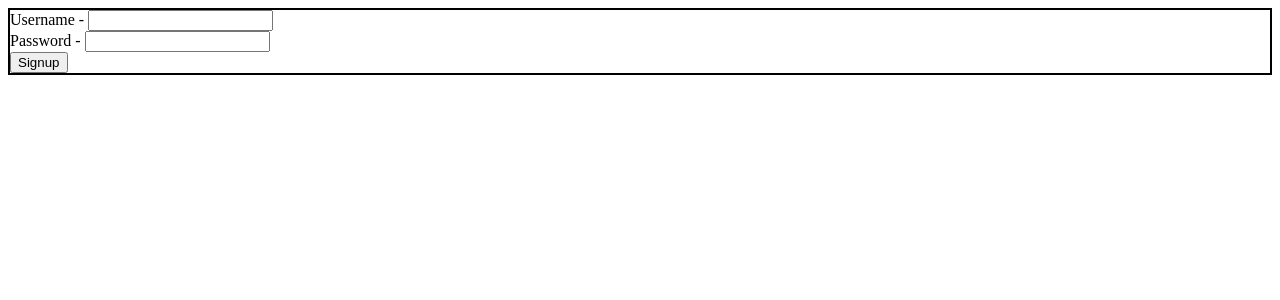
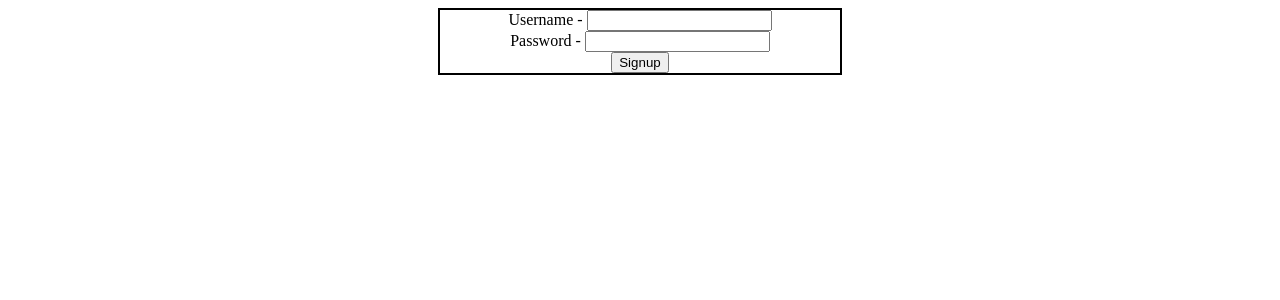
Before and after one commit to Tridib11/Cohort-Restart, a React (Vite) app in the folder week-5/vite-course-selling-app/: page / in a window 1280 px wide. Shown: the top 300 px of the page. Built offline with nearby package versions, Linux system fonts and the light colour scheme.

Commit message:
Refactor Signup component to center and style in Signup.jsx

```diff
--- a/week-5/vite-course-selling-app/src/Signup.jsx
+++ b/week-5/vite-course-selling-app/src/Signup.jsx
@@ -2,14 +2,21 @@ import React from "react";
 
 function Signup() {
   return (
-    <div style={{
-      border:"2px solid black"
-    }}>
-      Username - <input type={"text"} />
-      <br />
-      Password - <input type={"password"} />
-      <br />
-      <button>Signup</button>
+    <div>
+      <center>
+        <div
+          style={{
+            border: "2px solid black",
+            width: "400px",
+          }}
+        >
+          Username - <input type={"text"} />
+          <br />
+          Password - <input type={"password"} />
+          <br />
+          <button>Signup</button>
+        </div>
+      </center>
     </div>
   );
 }
```
